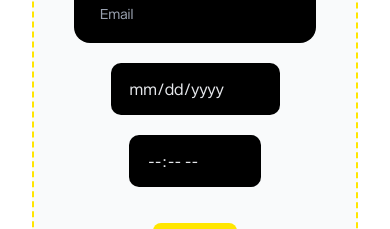
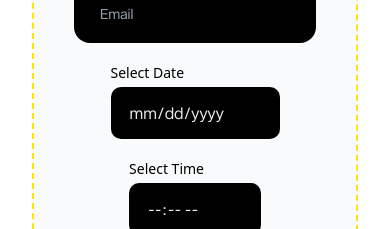
Before and after one commit to jasonkaiser/load-and-go-website, a React (Vite) app: page /services/furniture-ad in a window 390 px wide. Shown: the part 707-936 px from the top of the page. Built offline with nearby package versions, Linux system fonts and the light colour scheme.

Commit message:
Bug fixes

```diff
--- a/src/components/forms/StepOne.jsx
+++ b/src/components/forms/StepOne.jsx
@@ -81,6 +81,7 @@ const StepOne = ({ onNext, updateFormData, formData }) => {
       {errors.email && <p className="text-red-500 text-sm">{errors.email}</p>}
 
       <InputForm
+        label="Select Date"
         name="date"
         type="date"
         placeholder="Date"
@@ -90,6 +91,7 @@ const StepOne = ({ onNext, updateFormData, formData }) => {
       {errors.date && <p className="text-red-500 text-sm">{errors.date}</p>}
 
       <InputForm
+        label="Select Time"
         name="time"
         type="time"
         placeholder="Time"
--- a/src/components/ui/inputform.tsx
+++ b/src/components/ui/inputform.tsx
@@ -1,4 +1,4 @@
-const InputForm = ({ placeholder, type, width = "w-full", name, value, onChange }) => {
+const InputForm = ({ placeholder, type, width = "w-full", name, value, onChange, label }) => {
   const isDateOrTime = type === "date" || type === "time";
 
   const containerClasses = isDateOrTime
@@ -9,12 +9,14 @@ const InputForm = ({ placeholder, type, width = "w-full", name, value, onChange
     bg-black placeholder-gray-400 placeholder:text-[14px] text-gray-200 sequelFont !outline-none
     border-2 border-transparent focus:border-primary focus:ring-4 focus:ring-primary/40 transition duration-300
     max-md:w-full max-md:text-left
-    ${isDateOrTime ? "rounded-lg p-3 pl-4 w-auto md:w-full md:p-4 md:pl-6" : "rounded-2xl w-full p-4 pl-6"}
+    ${isDateOrTime ? "rounded-2xl max-md:rounded-lg p-3 pl-4 w-auto md:w-full md:p-4 md:pl-6" : "rounded-2xl w-full p-4 pl-6"}
   `;
 
   return (
     <div className={containerClasses}>
+      {label && <label htmlFor={name} className="block mb-1 text-black text-sm md:hidden">{label}</label>}
       <input
+        id={name}
         name={name}
         type={type}
         placeholder={placeholder}
```
